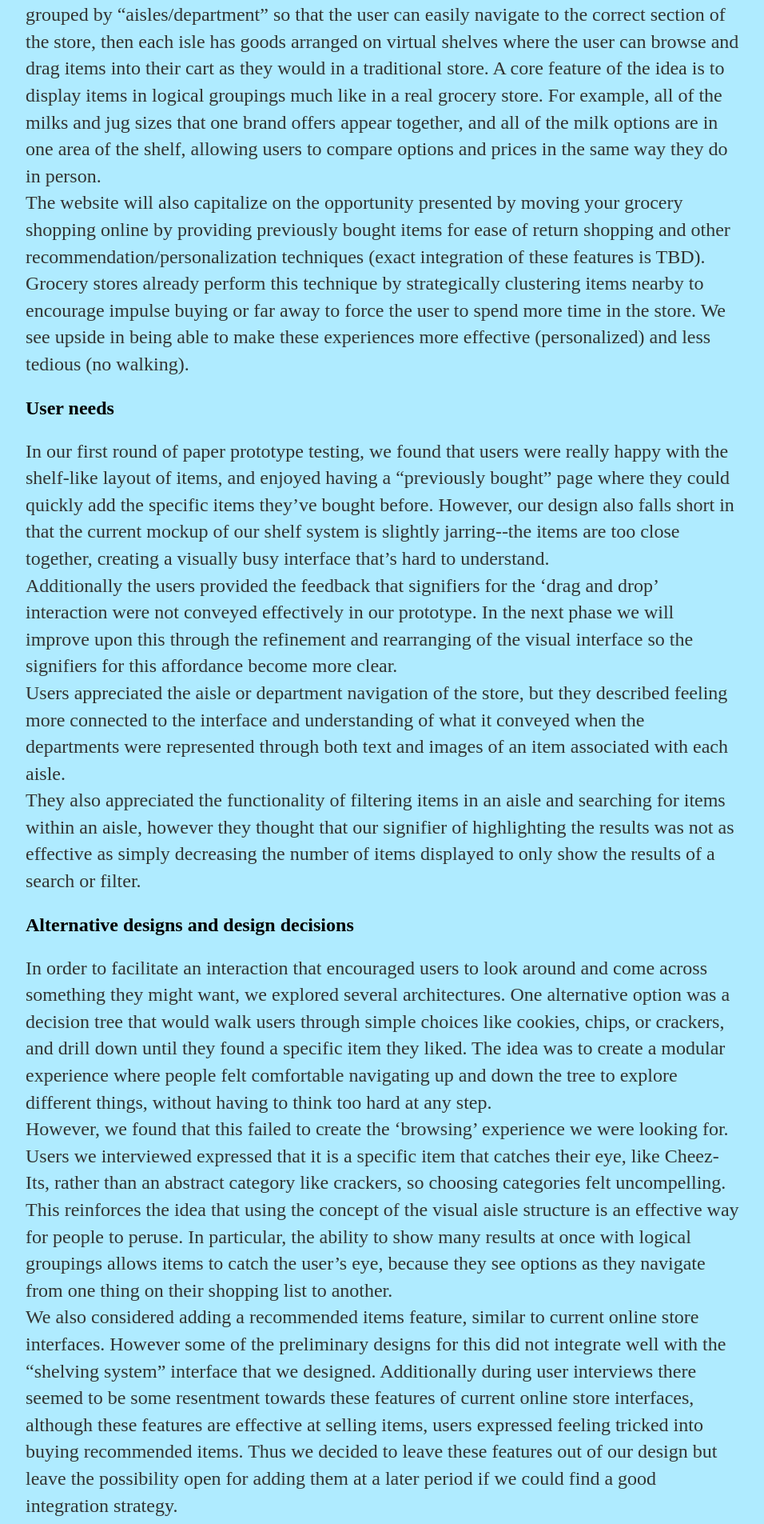
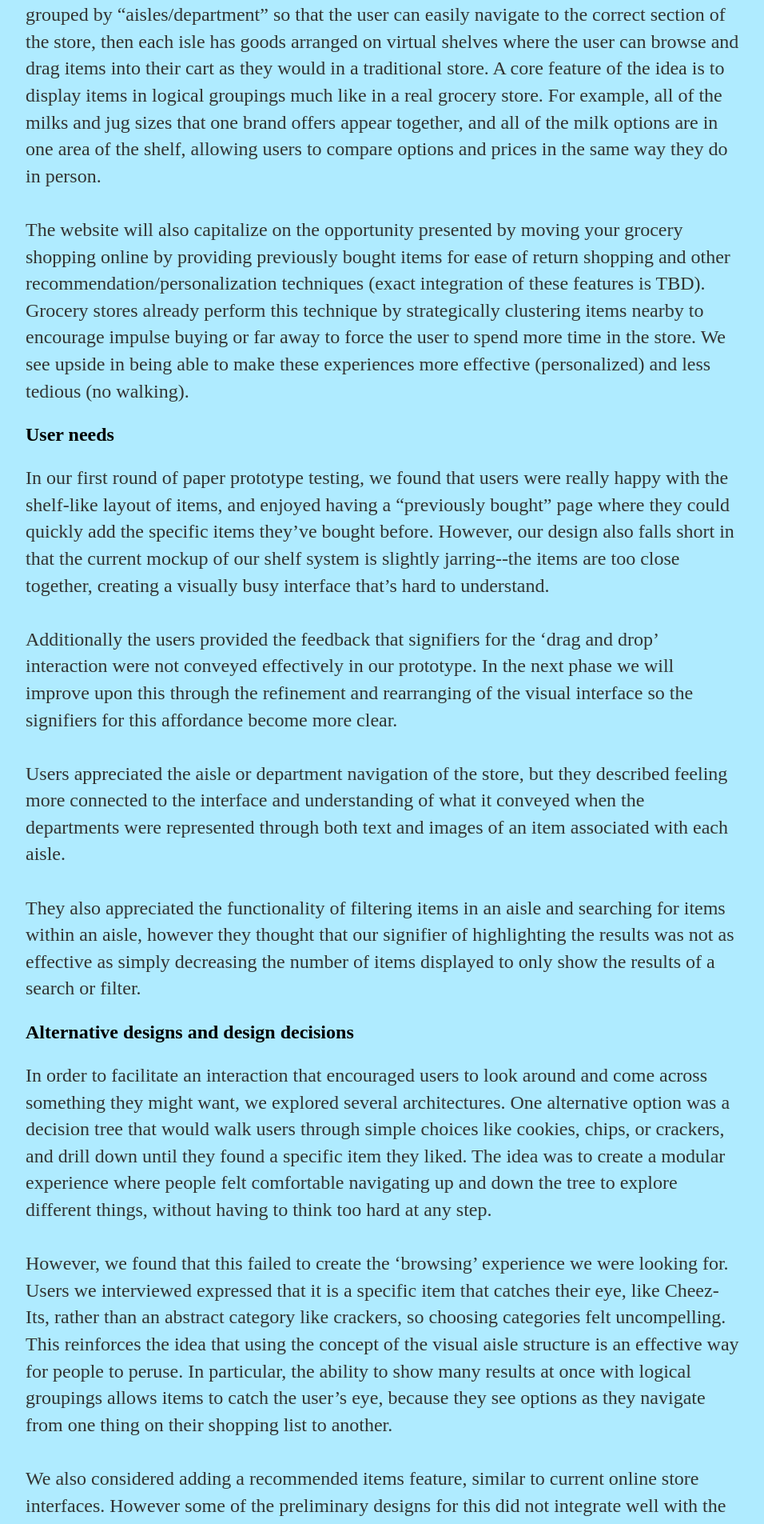
Before and after one commit to lillyosaurus/GroceryStoreUXDesignProject, a Jekyll site: the page built from index.html, in a window 1280 px wide. Shown: the part 524-2429 px from the top of the page at 80% size, without its empty margins (160-1116 px from the left). Built offline with Jekyll 4.4.1, drawn with Linux system fonts in a browser that asks for light colours.

Commit message:
Added additional line breaks

```diff
--- a/index.html
+++ b/index.html
@@ -9,26 +9,26 @@
 	</p>
 	<h2> How it works </h2>
 <p>
-	<t>The interface attempts to mimic the spatial distribution of items and experience of a traditional store, but translate that experience into a digital format. Items on the website are grouped by “aisles/department” so that the user can easily navigate to the correct section of the store, then each isle has goods arranged on virtual shelves where the user can browse and drag items into their cart as they would in a traditional store. A core feature of the idea is to display items in logical groupings much like in a real grocery store. For example, all of the milks and jug sizes that one brand offers appear together, and all of the milk options are in one area of the shelf, allowing users to compare options and prices in the same way they do in person.
-	<br><t>The website will also capitalize on the opportunity presented by moving your grocery shopping online by providing previously bought items for ease of return shopping and other recommendation/personalization techniques (exact integration of these features is TBD). Grocery stores already perform this technique by strategically clustering items nearby to encourage impulse buying or far away to force the user to spend more time in the store. We see upside in being able to make these experiences more effective (personalized) and less tedious (no walking).
+	The interface attempts to mimic the spatial distribution of items and experience of a traditional store, but translate that experience into a digital format. Items on the website are grouped by “aisles/department” so that the user can easily navigate to the correct section of the store, then each isle has goods arranged on virtual shelves where the user can browse and drag items into their cart as they would in a traditional store. A core feature of the idea is to display items in logical groupings much like in a real grocery store. For example, all of the milks and jug sizes that one brand offers appear together, and all of the milk options are in one area of the shelf, allowing users to compare options and prices in the same way they do in person.
+	<br><br>The website will also capitalize on the opportunity presented by moving your grocery shopping online by providing previously bought items for ease of return shopping and other recommendation/personalization techniques (exact integration of these features is TBD). Grocery stores already perform this technique by strategically clustering items nearby to encourage impulse buying or far away to force the user to spend more time in the store. We see upside in being able to make these experiences more effective (personalized) and less tedious (no walking).
 	</p>
 	<h2> User needs </h2>
 <p>
-	<t>In our first round of paper prototype testing, we found that users were really happy with the shelf-like layout of items, and enjoyed having a “previously bought” page where they could quickly add the specific items they’ve bought before. However, our design also falls short in that the current mockup of our shelf system is slightly jarring--the items are too close together, creating a visually busy interface that’s hard to understand.
-	<br><t>Additionally the users provided the feedback that signifiers for the  ‘drag and drop’ interaction were not conveyed effectively in our prototype. In the next phase we will improve upon this through the refinement and rearranging of the visual interface so the signifiers for this affordance become more clear.
-	<br><t>Users appreciated the aisle or department navigation of the store, but they described feeling more connected to the interface and understanding of what it conveyed when the departments were represented through both text and images of an item associated with each aisle.
-	<br><t>They also appreciated the functionality of filtering items in an aisle and searching for items within an aisle, however they thought that our signifier of highlighting the results was not as effective as simply decreasing the number of items displayed to only show the results of a search or filter.
+	In our first round of paper prototype testing, we found that users were really happy with the shelf-like layout of items, and enjoyed having a “previously bought” page where they could quickly add the specific items they’ve bought before. However, our design also falls short in that the current mockup of our shelf system is slightly jarring--the items are too close together, creating a visually busy interface that’s hard to understand.
+	<br><br>Additionally the users provided the feedback that signifiers for the  ‘drag and drop’ interaction were not conveyed effectively in our prototype. In the next phase we will improve upon this through the refinement and rearranging of the visual interface so the signifiers for this affordance become more clear.
+	<br><br>Users appreciated the aisle or department navigation of the store, but they described feeling more connected to the interface and understanding of what it conveyed when the departments were represented through both text and images of an item associated with each aisle.
+	<br><br>They also appreciated the functionality of filtering items in an aisle and searching for items within an aisle, however they thought that our signifier of highlighting the results was not as effective as simply decreasing the number of items displayed to only show the results of a search or filter.
 	</p>
 	<h2> Alternative designs and design decisions</h2>
 	<p>
-	<t>In order to facilitate an interaction that encouraged users to look around and come across something they might want, we explored several architectures. One alternative option was a decision tree that would walk users through simple choices like cookies, chips, or crackers, and drill down until they found a specific item they liked. The idea was to create a modular experience where people felt comfortable navigating up and down the tree to explore different things, without having to think too hard at any step.
-<br><t>However, we found that this failed to create the ‘browsing’ experience we were looking for. Users we interviewed expressed that it is a specific item that catches their eye, like Cheez-Its, rather than an abstract category like crackers, so choosing categories felt uncompelling. This reinforces the idea that using the concept of the visual aisle structure is an effective way for people to peruse. In particular, the ability to show many results at once with logical groupings allows items to catch the user’s eye, because they see options as they navigate from one thing on their shopping list to another.
-	<br><t>We also considered adding a recommended items feature, similar to current online store interfaces. However some of the preliminary designs for this did not integrate well with the “shelving system” interface that we designed. Additionally during user interviews there seemed to be some resentment towards these features of current online store interfaces, although these features are effective at selling items, users expressed feeling tricked into buying recommended items. Thus we decided to leave these features out of our design but leave the possibility open for adding them at a later period if we could find a good integration strategy.
+	In order to facilitate an interaction that encouraged users to look around and come across something they might want, we explored several architectures. One alternative option was a decision tree that would walk users through simple choices like cookies, chips, or crackers, and drill down until they found a specific item they liked. The idea was to create a modular experience where people felt comfortable navigating up and down the tree to explore different things, without having to think too hard at any step.
+	<br><br>However, we found that this failed to create the ‘browsing’ experience we were looking for. Users we interviewed expressed that it is a specific item that catches their eye, like Cheez-Its, rather than an abstract category like crackers, so choosing categories felt uncompelling. This reinforces the idea that using the concept of the visual aisle structure is an effective way for people to peruse. In particular, the ability to show many results at once with logical groupings allows items to catch the user’s eye, because they see options as they navigate from one thing on their shopping list to another.
+	<br><br>We also considered adding a recommended items feature, similar to current online store interfaces. However some of the preliminary designs for this did not integrate well with the “shelving system” interface that we designed. Additionally during user interviews there seemed to be some resentment towards these features of current online store interfaces, although these features are effective at selling items, users expressed feeling tricked into buying recommended items. Thus we decided to leave these features out of our design but leave the possibility open for adding them at a later period if we could find a good integration strategy.
 	</p>
 	<h2> Key insights </h2>
 <p>
-	<t>Our surveyed users had diverse shopping habits and preferences, but there were a few shared important points among them. Our main insight was that our users greatly preferred the browsing layout to the search layout, but still wanted some amount of optimized searching in order to get through the shopping experience quickly. We also discovered that users had mixed feelings about a recommended items feature, so we decided to leave the feature out of our current prototype but leave enough room to add it later.
-<br><t>There were a few affordance and signifier problems with our initial mockup, which we were able to pinpoint and come up with actionable changes to fix. First, the browsing aisle view pages have too many items on them that are too close together, creating a visually busy layout that’s hard for users to read and pay attention to. Second, we learned that users like mousing over items to learn more about them, and that this is an ideal location to put the price, rather than below the item in the shelf layout.
-<br><t>An additional feature we could add is audio--one of our users commented that they “could hear the muffled conversation around them.” We previously hadn’t considered adding any kind of audio or soundscape to our product, but if done effectively, it could enhance our intended user experience of feeling like you’re in a grocery store.
+	Our surveyed users had diverse shopping habits and preferences, but there were a few shared important points among them. Our main insight was that our users greatly preferred the browsing layout to the search layout, but still wanted some amount of optimized searching in order to get through the shopping experience quickly. We also discovered that users had mixed feelings about a recommended items feature, so we decided to leave the feature out of our current prototype but leave enough room to add it later.
+	<br><br>There were a few affordance and signifier problems with our initial mockup, which we were able to pinpoint and come up with actionable changes to fix. First, the browsing aisle view pages have too many items on them that are too close together, creating a visually busy layout that’s hard for users to read and pay attention to. Second, we learned that users like mousing over items to learn more about them, and that this is an ideal location to put the price, rather than below the item in the shelf layout.
+	<br><br>An additional feature we could add is audio--one of our users commented that they “could hear the muffled conversation around them.” We previously hadn’t considered adding any kind of audio or soundscape to our product, but if done effectively, it could enhance our intended user experience of feeling like you’re in a grocery store.
 	</p>
 </div><!-- /.blurb -->
```
